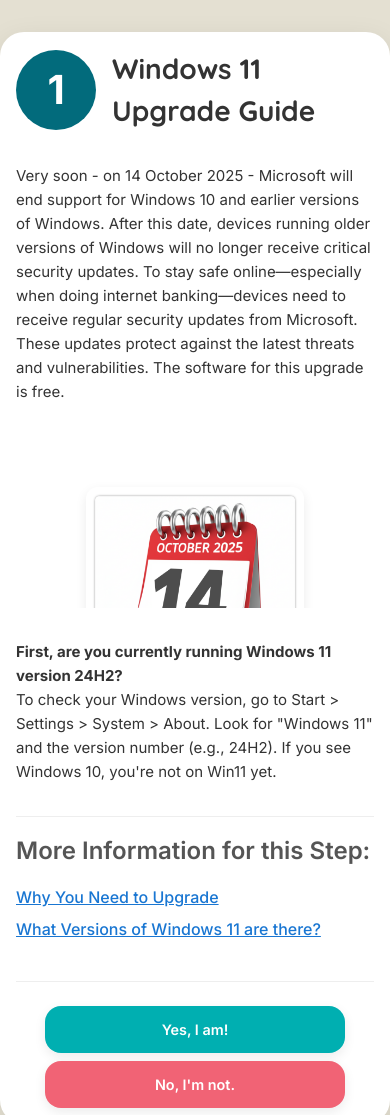
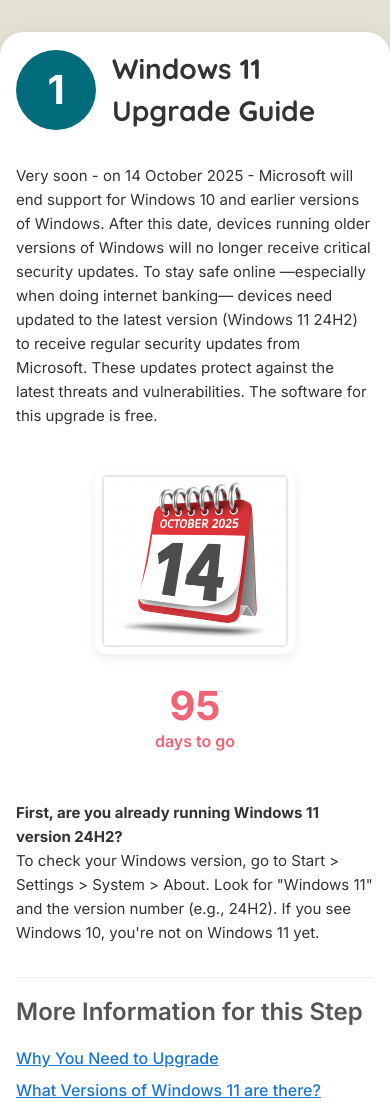
Before and after one commit to grantFD/win11update, a plain HTML site: page index.html in a window 390 px wide. Shown: the top 1115 px of the page. Drawn offline with nearby package versions, Linux system fonts and the light colour scheme.

Commit message:
Update index.html
Fiox for some wording, image and countdown wrap on mobile

```diff
--- a/index.html
+++ b/index.html
@@ -339,32 +339,27 @@
         /* Styles for the new countdown section */
         .countdown-flex-container {
             display: flex;
-            flex-direction: column; /* Default to column for mobile */
-            gap: 1rem; /* Reduced gap */
-            margin-top: 1.5rem; /* Reduced margin */
-            margin-bottom: 1.5rem; /* Reduced margin */
-            align-items: center; /* Center items in column layout */
-            width: 100%; /* Take full width of its parent */
-            height: 180px; /* Fixed height for the container */
-            overflow: hidden; /* Hide overflow if content is too large */
-        }
-
-        @media (min-width: 768px) {
-            .countdown-flex-container {
-                flex-direction: row; /* Side-by-side on wider screens */
-                justify-content: space-around; /* Distribute space */
-                align-items: center; /* Vertically center items when side-by-side */
-                height: 150px; /* Slightly reduced height for desktop */
-            }
+            flex-direction: row; /* Default to side-by-side */
+            flex-wrap: wrap; /* Allow items to wrap to the next line if space is limited */
+            gap: 1rem;
+            margin-top: 1.5rem;
+            margin-bottom: 1.5rem;
+            justify-content: center; /* Center items horizontally */
+            align-items: center; /* Center items vertically */
+            width: 100%;
+            /* Removed fixed height */
+            overflow: hidden; /* Hide overflow from children */
+            padding: 0.5rem; /* Add some padding to the container itself */
         }
 
         .countdown-flex-item {
-            flex: 1; /* Each item takes equal space */
+            flex: 1 1 45%; /* flex-grow, flex-shrink, flex-basis. Allows shrinking, but tries to take 45% of space */
+            max-width: 50%; /* Max width for each item to ensure two fit */
             display: flex;
             justify-content: center;
             align-items: center;
             flex-direction: column; /* Stack content within each flex item */
-            padding: 0.5rem; /* Reduced padding */
+            padding: 0.5rem;
         }
 
         .countdown-flex-item.image-container {
@@ -372,11 +367,25 @@
         }
 
         .calendar-image {
-            max-width: 80%; /* Scale down image to fit */
-            max-height: 100%; /* Ensure it fits within the item height */
-            height: auto;
-            border-radius: 12px; /* Rounded corners for the image */
-            box-shadow: 0 4px 12px rgba(0, 0, 0, 0.08); /* Subtle shadow */
+            width: 100%; /* Make image fill its container */
+            height: auto; /* Maintain aspect ratio */
+            max-width: 180px; /* Limit max size of image to prevent it from becoming too large */
+            border-radius: 12px;
+            box-shadow: 0 4px 12px rgba(0, 0, 0, 0.08);
+        }
+
+        /* Media query to force stacking on very small screens */
+        @media (max-width: 480px) {
+            .countdown-flex-container {
+                flex-direction: column; /* Stack on very small screens */
+            }
+            .countdown-flex-item {
+                flex-basis: 100%; /* Each item takes full width when stacked */
+                max-width: 100%; /* Ensure it doesn't exceed 100% */
+            }
+            .calendar-image {
+                max-width: 200px; /* Adjust max-width for stacked image if needed */
+            }
         }
 
         .countdown-number {
@@ -397,17 +406,17 @@
         }
 
         .countdown-text {
-            font-size: 1.2rem; /* Reduced size for "days to go" or "EXPIRED" */
+            font-size: 1.5rem; /* Reverted to larger size */
             font-weight: 600;
             color: #f16375; /* Red color */
             text-align: center;
 
             /* Responsive font size for countdown text */
             @media (max-width: 768px) {
-                font-size: 1rem;
+                font-size: 1.2rem; /* Adjusted for mobile */
             }
             @media (max-width: 480px) {
-                font-size: 0.9rem;
+                font-size: 1rem; /* Adjusted for smaller mobile */
             }
         }
     </style>
@@ -460,7 +469,7 @@
                 stepNumber: 1,
                 icon: ``, // Removed SVG icon
                 question: `
-                    <p>Very soon - on 14 October 2025 - Microsoft will end support for Windows 10 and earlier versions of Windows. After this date, devices running older versions of Windows will no longer receive critical security updates. To stay safe online—especially when doing internet banking—devices need to receive regular security updates from Microsoft. These updates protect against the latest threats and vulnerabilities. The software for this upgrade is free.</p>
+                    <p>Very soon - on 14 October 2025 - Microsoft will end support for Windows 10 and earlier versions of Windows. After this date, devices running older versions of Windows will no longer receive critical security updates. To stay safe online —especially when doing internet banking— devices need updated to the latest version (Windows 11 24H2) to receive regular security updates from Microsoft. These updates protect against the latest threats and vulnerabilities. The software for this upgrade is free.</p>
 
                     <div class="countdown-flex-container">
                         <div class="countdown-flex-item image-container">
@@ -474,11 +483,11 @@
                         </div>
                     </div>
 
-                    <p class="mt-8"><strong>First, are you currently running Windows 11 version 24H2?</strong></p>
-                    <p>To check your Windows version, go to Start > Settings > System > About. Look for "Windows 11" and the version number (e.g., 24H2). If you see Windows 10, you're not on Win11 yet.</p>
+                    <p class="mt-8"><strong>First, are you already running Windows 11 version 24H2?</strong></p>
+                    <p>To check your Windows version, go to Start > Settings > System > About. Look for "Windows 11" and the version number (e.g., 24H2). If you see Windows 10, you're not on Windows 11 yet.</p>
                 `,
                 actionButtons: [
-                    { text: "Yes, I am!", next: 'sorted' },
+                    { text: "Yes, I am on 24H2", next: 'sorted' },
                     { text: "No, I'm not.", next: 'checkRequirements', style: 'btn-tertiary' } // Added style for 'No' button
                 ],
                 generalDetails: {
@@ -716,7 +725,7 @@
             const shouldShowHeading = page.generalDetails && Object.keys(page.generalDetails).length > 0;
 
             if (shouldShowHeading) {
-                generalInfoContainer.innerHTML = '<h3>More Information for this Step:</h3>';
+                generalInfoContainer.innerHTML = '<h3>More Information for this Step</h3>';
                 generalInfoContainer.classList.remove('hidden');
             } else {
                 generalInfoContainer.classList.add('hidden');
```
